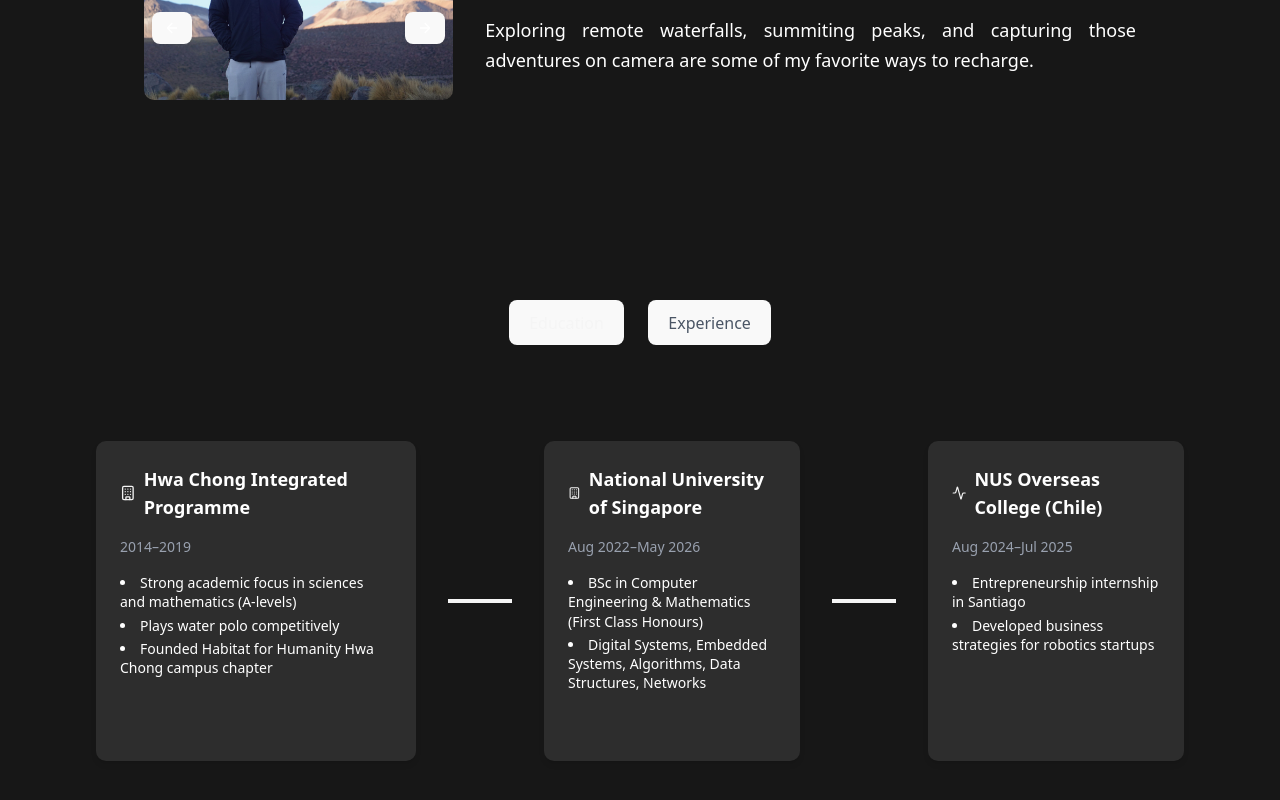
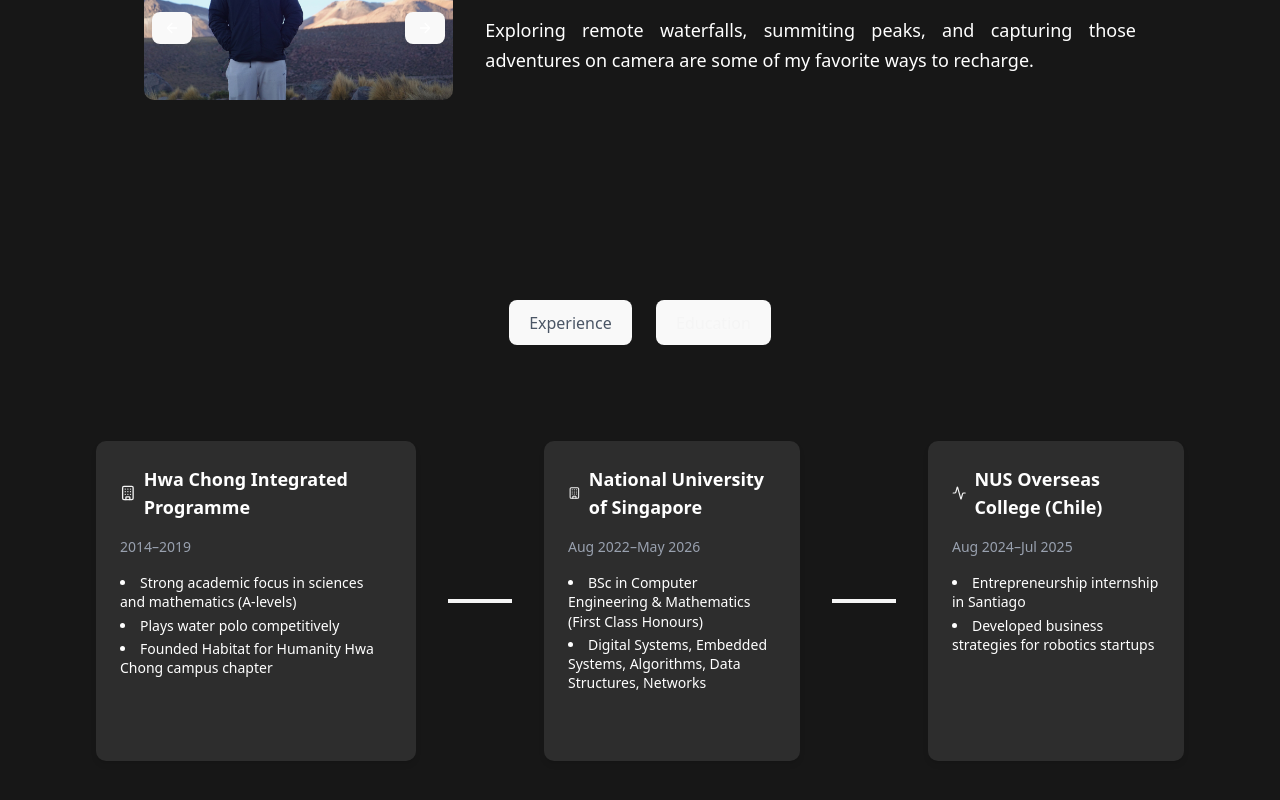
Before and after one commit to yeozongyao/portfolio-website, a React (Vite) app: page / in a window 1280 px wide. Shown: the part 1340-2140 px from the top of the page. Built offline with nearby package versions, Linux system fonts and the light colour scheme; no server answers.

Commit message:
feat: change syntax

```diff
--- a/src/components/Timeline.tsx
+++ b/src/components/Timeline.tsx
@@ -1,8 +1,10 @@
 import { useState } from 'react';
 import Education from './Timeline/Education';
+import Experience from './Timeline/Experience';
+
 const tabs = [
+  { id: 'experience', label: 'Experience' },
   { id: 'education', label: 'Education' },
-  { id: 'experience', label: 'Experience' },
 ] as const;
 type TabId = (typeof tabs)[number]['id'];
 
@@ -31,8 +33,8 @@
       </div>
 
       <div className="flex-1 overflow-auto">
+        {activeTab === 'experience' && <Experience />}
         {activeTab === 'education' && <Education />}
-        {activeTab === 'experience' && <Education />}
       </div>
     </section>
   );
```
